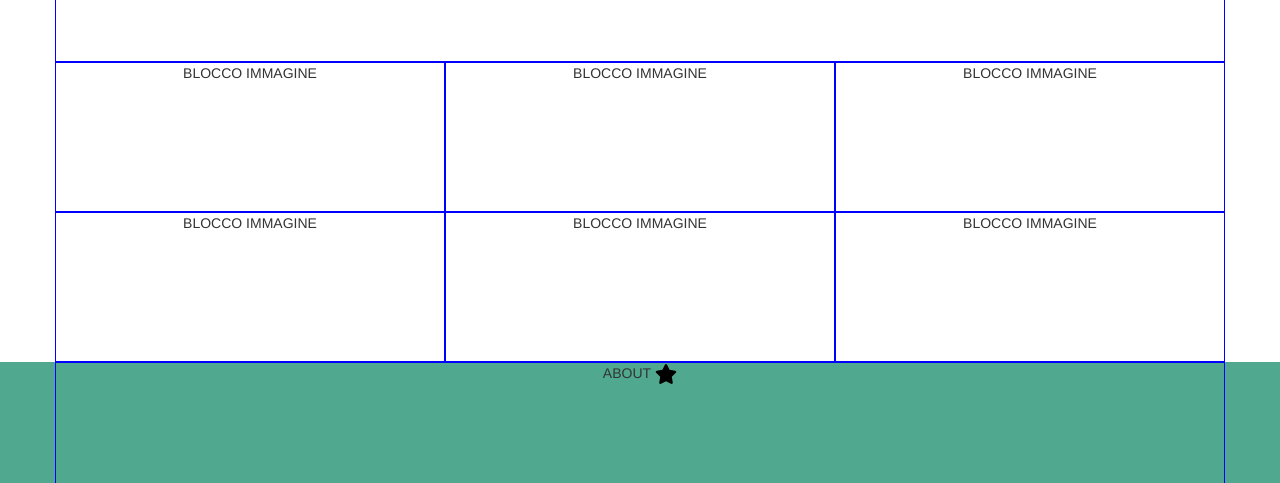
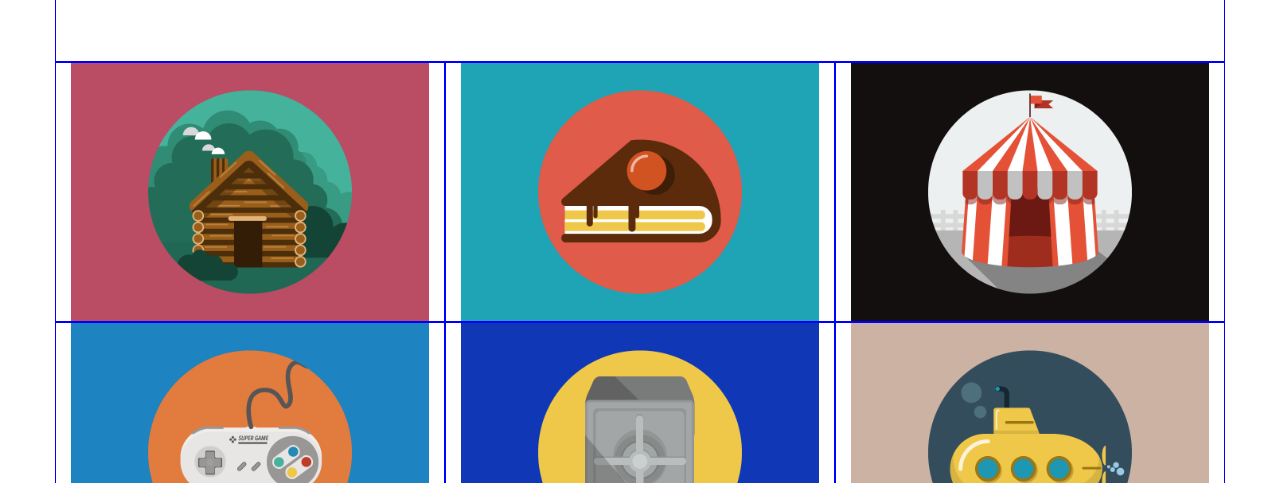
Before and after one commit to JacopoZando/html-css-bootstrap-freelancer, a plain HTML site: page index.html in a window 1280 px wide. Shown: the part 469-952 px from the top of the page. Drawn offline with nearby package versions, Linux system fonts and the light colour scheme.

Commit message:
Immagini

```diff
--- a/css/main.css
+++ b/css/main.css
@@ -28,6 +28,11 @@ header .navbar .container a {
   height: 20px;
 }
 
+.livello-uno img {
+  max-width: 100%;
+}
+
+
 .livello-due {
   background-color: #50a98f;
   text-align: center;
--- a/index.html
+++ b/index.html
@@ -63,35 +63,31 @@
               <img class="my_iconstar" src="img/star.svg" alt="">
             </div>
           </div>
-
-
-
             <div class="row">
-
-
                 <div class="col-xs-12 col-md-6 col-lg-4">
-              BLOCCO IMMAGINE
+                  <img src="img/chalet.png" alt="">
                 </div>
 
                 <div class="col-xs-12 col-md-6 col-lg-4">
-              BLOCCO IMMAGINE
+                  <img src="img/torta.png" alt="">
                 </div>
 
                 <div class="col-xs-12 col-md-6 col-lg-4">
-              BLOCCO IMMAGINE
+                  <img src="img/tendone.png" alt="">
                 </div>
 
                 <div class="col-xs-12 col-md-6 col-lg-4">
-              BLOCCO IMMAGINE
+                  <img src="img/controller.png" alt="">
                 </div>
 
                 <div class="col-xs-12 col-md-6 col-lg-4">
-              BLOCCO IMMAGINE
+                  <img src="img/cassaforte.png" alt="">
                 </div>
 
                 <div class="col-xs-12 col-md-6 col-lg-4">
-              BLOCCO IMMAGINE
+                  <img src="img/submarine.png" alt="">
                 </div>
+
             </div>
           </div>
       </section>
```
Also changed, not shown: img/cassaforte.png (added), img/chalet.png (added), img/controller.png (added), img/manjumbo.svg (added), img/submarine.png (added), img/tendone.png (added), img/torta.png (added), 1 other file. Lines whose indentation alone changed are shown as unchanged.
